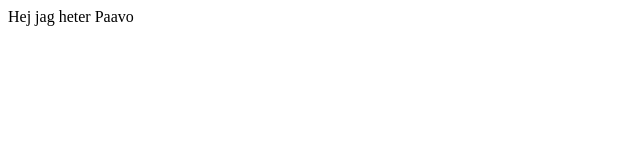
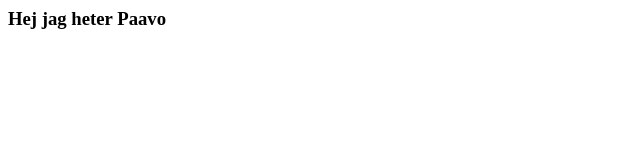
Before and after one commit to PaavoAhvenjarvi/test, a plain HTML site: page index.html in a window 1280 px wide. Shown: the whole page, without its empty margins (0-640 px from the left). Drawn offline with Linux system fonts and the light colour scheme.

Commit message:
Update index.html

```diff
--- a/index.html
+++ b/index.html
@@ -1 +1 @@
-<hl3>Hej jag heter Paavo</hl3>
+<h3>Hej jag heter Paavo</h3>
```
